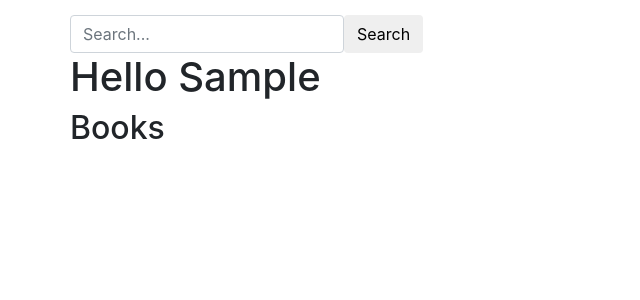
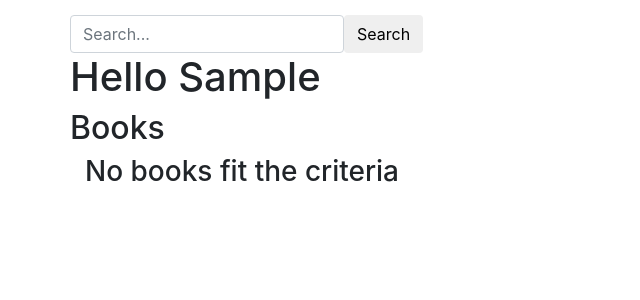
Before and after one commit to jmsmarques/BookReviewWebApp, a Flask app: page /books/ in a window 1280 px wide. Shown: the part 56-356 px from the top of the page, without its empty margins (0-640 px from the left). Run offline with Flask 2, Linux system fonts and the light colour scheme; the visitor is signed in with stand-in values (Sample User, id 1); tables that the repository leaves empty hold one stand-in row (values such as "Sample post"); some libraries are stand-ins or nearby versions.

Commit message:
finished

```diff
--- a/BookReviewWebApp/application.py
+++ b/BookReviewWebApp/application.py
@@ -96,7 +96,7 @@
             return render_template("index.html", logged_in=False)
         else:
             search_parameter = request.args.get("search_parameter")
-            books = req.query(Book).filter(or_(Book.isbn.like(f"%{search_parameter}%"), Book.title.like(f"%{search_parameter}%"), Book.author.like(f"%{search_parameter}%"))).order_by(Book.title)
+            books = req.query(Book).filter(or_(Book.isbn.like(f"%{search_parameter}%"), Book.title.like(f"%{search_parameter}%"), Book.author.like(f"%{search_parameter}%"))).order_by(Book.title).all()
             user = req.query(User).get(session["user_id"])
             return render_template("books.html", logged_in=True, books=books, user=user.first_name)
     except KeyError: #special case for when there is no session["used_id"] yet
@@ -113,7 +113,7 @@
         else:
             book = req.query(Book).get(book_isbn)
             users = req.query(User).all()
-            return render_template("book_details.html", logged_in=True, book=book, users=users)
+            return render_template("book_details.html", logged_in=True, book=book)
     except KeyError: #special case for when there is no session["used_id"] yet
         return render_template("index.html", logged_in=False)
     finally:
@@ -127,15 +127,18 @@
             return render_template("index.html", logged_in=False)
         else:
             book_isbn = request.form.get("book")
-            print(f"ISBN: {book_isbn}")
             book = req.query(Book).get(book_isbn)
-            score = int(request.form.get("score"))
-            review = request.form.get("review_desc")
-            new_review = book.add_review(score, review, session['user_id'])
-            req.add(new_review)
-            req.commit()
-            books = req.query(Book).order_by(Book.title).all()
-            return render_template("books.html", logged_in=True, books=books, review_added=True)
+            check = req.query(Review).filter(and_(Review.book_id==book_isbn, Review.reviewer==session["user_id"])).first() #check if the user already reviewed this book
+            if check == None:
+                score = int(request.form.get("score"))
+                review = request.form.get("review_desc")
+                new_review = book.add_review(score, review, session['user_id'])
+                req.add(new_review)
+                req.commit()
+                books = req.query(Book).order_by(Book.title).all()
+                return render_template("books.html", logged_in=True, books=books, review_added=True)
+            else:
+                return render_template("book_details.html", logged_in=True, book=book, invalid=True)
     except KeyError as err: #special case for when there is no session["used_id"] yet
         return render_template("index.html", logged_in=False)
     finally:
--- a/BookReviewWebApp/templates/book_details.html
+++ b/BookReviewWebApp/templates/book_details.html
@@ -45,6 +45,11 @@
     </div>
     <div class="row" style="margin-top: 20px; margin-bottom:50px">
         <div class="col">
+            {% if invalid %}
+                <div class="alert alert-danger" role="alert">
+                    You've already reviewed this book
+                </div>
+            {% endif %}
             <form action="{{ url_for('add_review') }}" method="post">
                 <input type="hidden" name="book" value={{ book.isbn }}>
                 <div class="form-group">
--- a/BookReviewWebApp/templates/books.html
+++ b/BookReviewWebApp/templates/books.html
@@ -24,6 +24,7 @@
     {% endif %}
     <div class="row">
         <div class="col">
+            {% if books|length > 0 %}
                 <ul style="width=100%;" class="list-group">
                     {% for book in books %}
                         <li class="list-group-item list-group-item-action">
@@ -37,6 +38,9 @@
                         </li>
                     {% endfor %}
                 </ul>
+            {% else %}
+                <h3>No books fit the criteria</h3>
+            {% endif %}
         </div>
     </div>
 {% endblock %}
```
Lines whose indentation alone changed are shown as unchanged.
